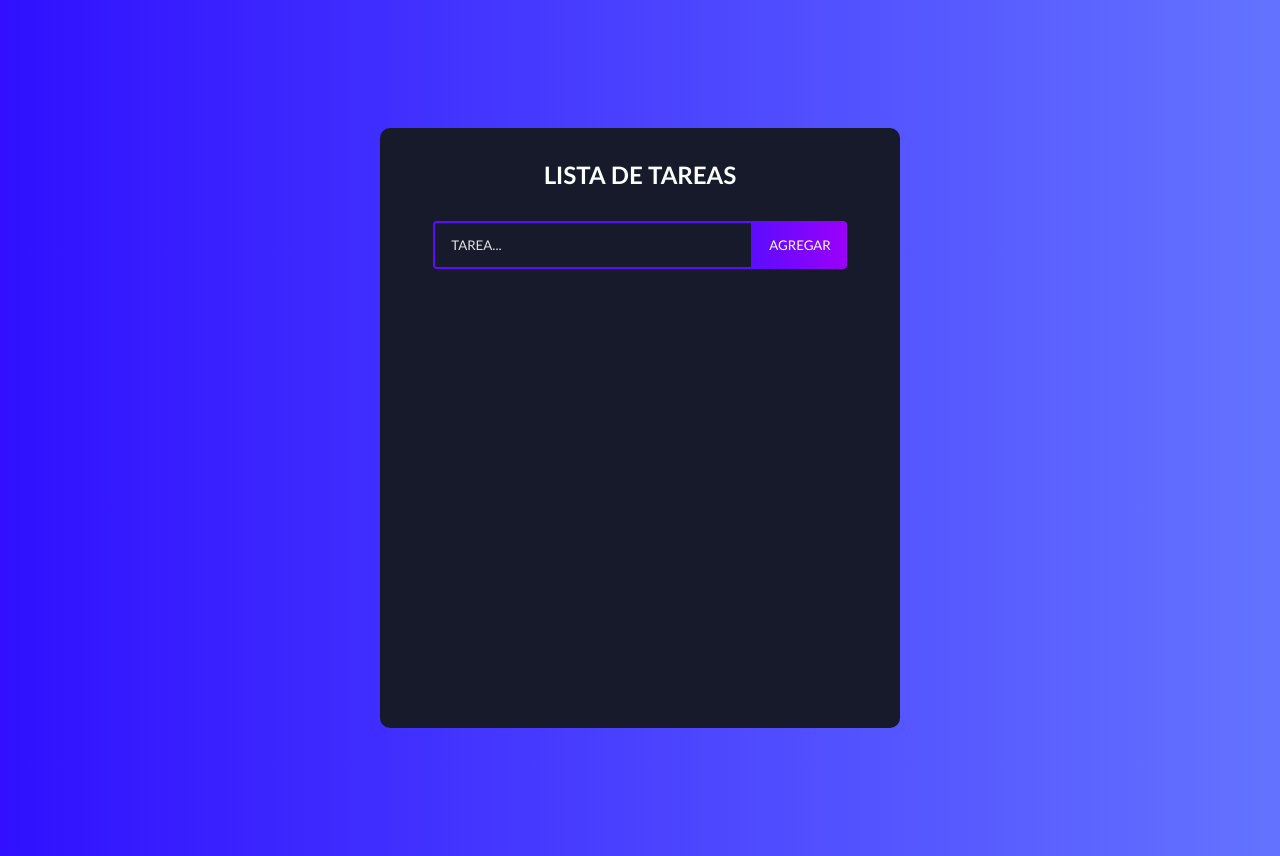
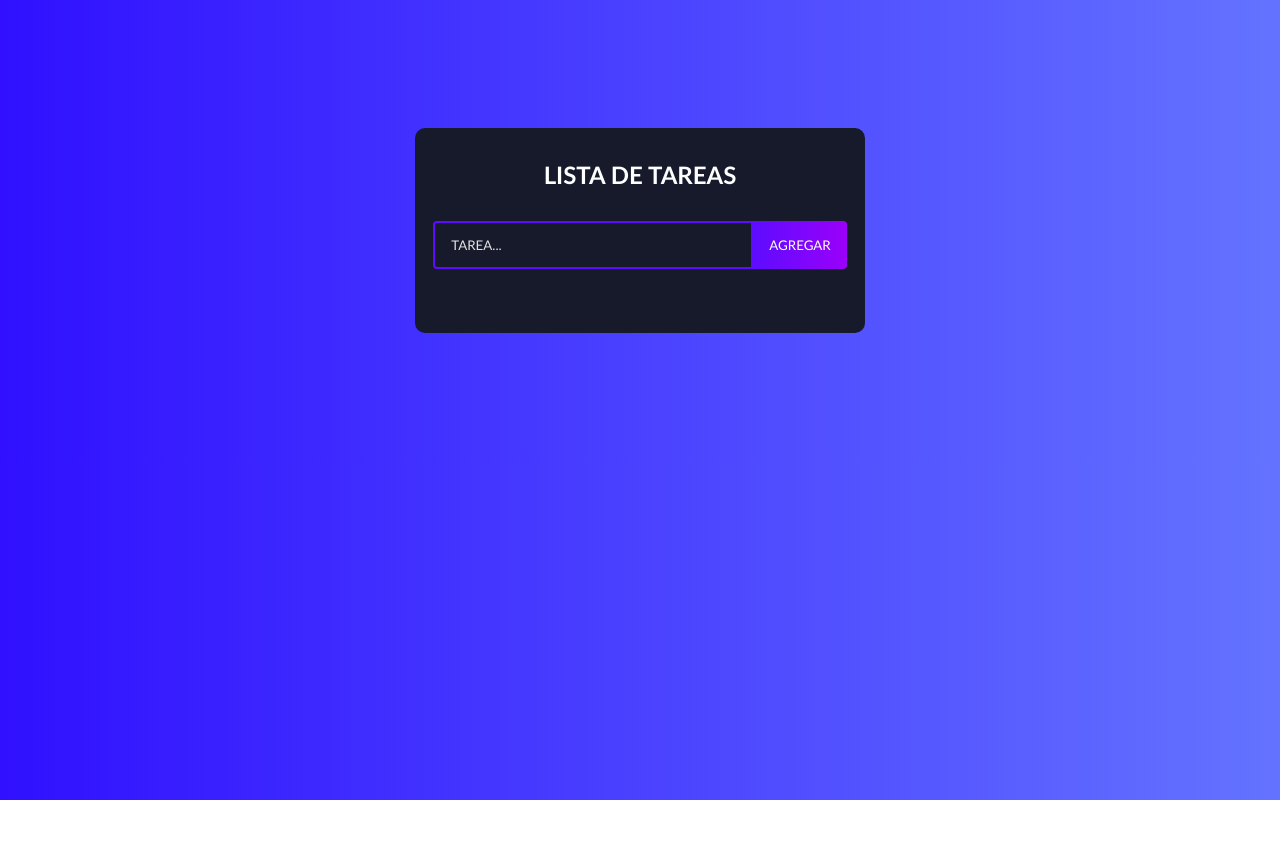
Before and after one commit to EmmaDev1981/LISTA-DE-TAREAS---REACT, a React (Create React App) app: page / in a window 1280 px wide. After the commit the page ends 800 px from the top, so only its background shows below. Built offline with nearby package versions, Linux system fonts and the light colour scheme.

Commit message:
css update

```diff
--- a/package.json
+++ b/package.json
@@ -14,7 +14,7 @@
     "web-vitals": "^1.0.1"
   },
   "scripts": {
-    "predeply": "npm run build",
+    "predeploy": "npm run build",
     "deploy" : "gh-pages -d build",
     "start": "react-scripts start",
     "build": "react-scripts build",
--- a/src/App.css
+++ b/src/App.css
@@ -17,8 +17,8 @@
     display: flex;
     flex-direction: column;
     justify-content: start;
-    width: 520px;
-    min-height: 600px;
+    width: 450px;
+    /* min-height: 600px; */
     background: #161a2b;
     text-align: center;
     margin: 128px auto;
```
